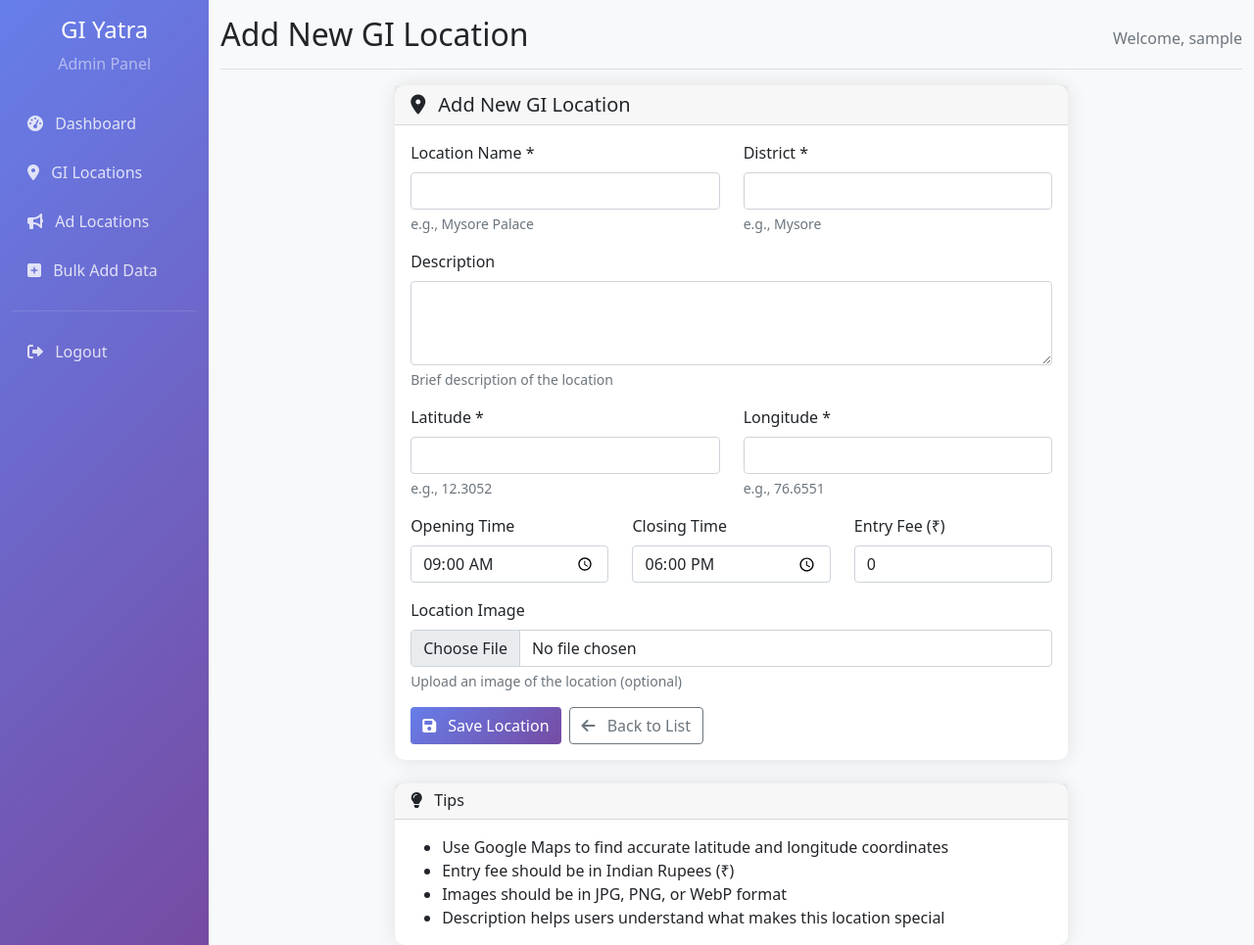
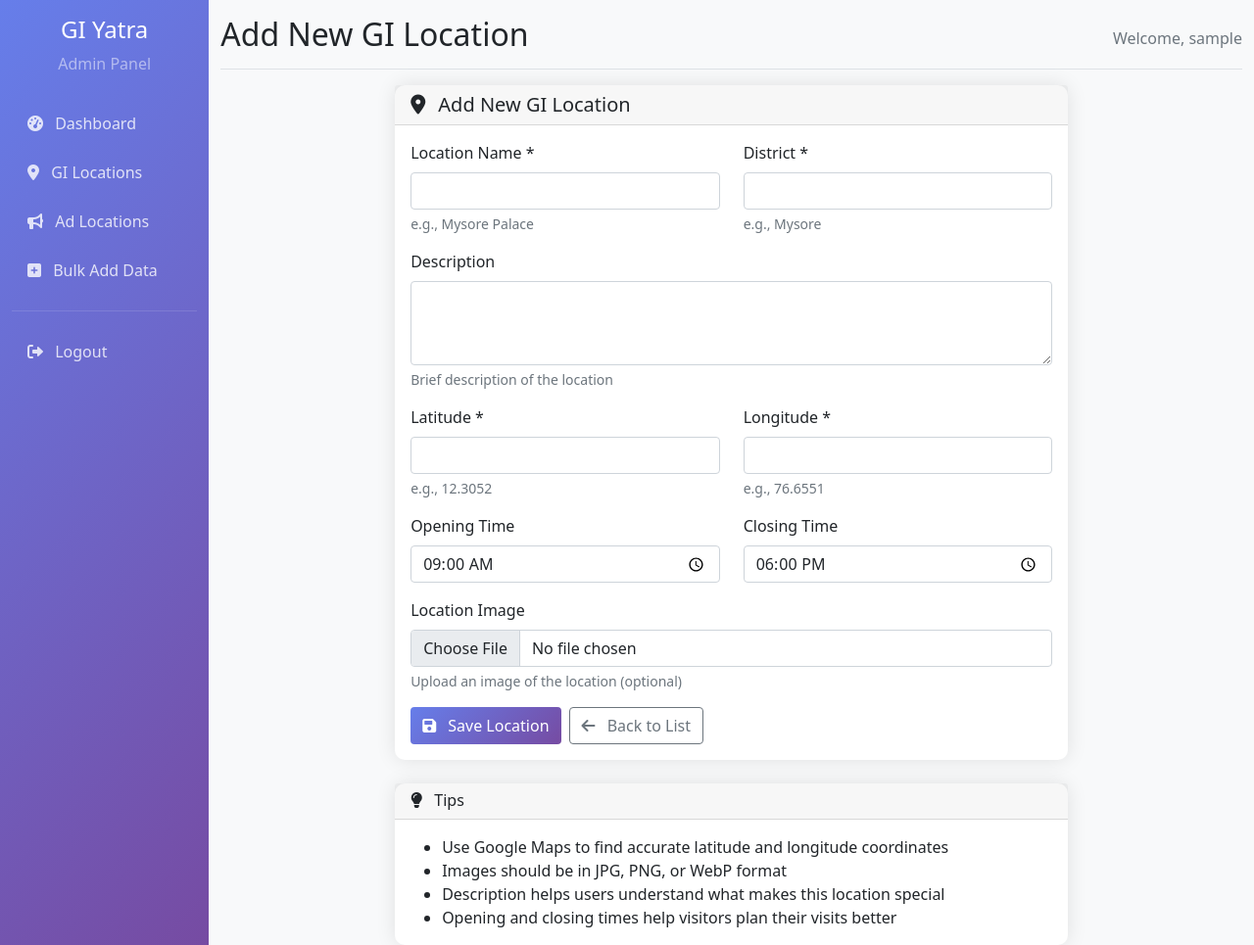
Before and after one commit to prana-vk/backend, a Django app: page /admin-panel/gi-locations/add/ in a window 1280 px wide. Shown: the whole page at 98% size. Run offline with Django 5.2, Linux system fonts and the light colour scheme; the visitor is signed in with stand-in values (Sample User, id 1).

Commit message:
Remove entry fees section from GI location forms

```diff
--- a/admin_panel/templates/admin_panel/add_gi_location.html
+++ b/admin_panel/templates/admin_panel/add_gi_location.html
@@ -50,17 +50,13 @@
                     </div>
 
                     <div class="row">
-                        <div class="col-md-4 mb-3">
+                        <div class="col-md-6 mb-3">
                             <label for="opening_time" class="form-label">Opening Time</label>
                             <input type="time" class="form-control" id="opening_time" name="opening_time" value="09:00">
                         </div>
-                        <div class="col-md-4 mb-3">
+                        <div class="col-md-6 mb-3">
                             <label for="closing_time" class="form-label">Closing Time</label>
                             <input type="time" class="form-control" id="closing_time" name="closing_time" value="18:00">
-                        </div>
-                        <div class="col-md-4 mb-3">
-                            <label for="entry_fee" class="form-label">Entry Fee (₹)</label>
-                            <input type="number" class="form-control" id="entry_fee" name="entry_fee" min="0" value="0">
                         </div>
                     </div>
 
@@ -95,9 +91,9 @@
             <div class="card-body">
                 <ul class="mb-0">
                     <li>Use Google Maps to find accurate latitude and longitude coordinates</li>
-                    <li>Entry fee should be in Indian Rupees (₹)</li>
                     <li>Images should be in JPG, PNG, or WebP format</li>
                     <li>Description helps users understand what makes this location special</li>
+                    <li>Opening and closing times help visitors plan their visits better</li>
                 </ul>
             </div>
         </div>
--- a/admin_panel/views.py
+++ b/admin_panel/views.py
@@ -146,7 +146,6 @@ def add_gi_location_view(request):
                 longitude=float(request.POST.get('longitude', 0)),
                 opening_time=request.POST.get('opening_time') or '09:00:00',
                 closing_time=request.POST.get('closing_time') or '18:00:00',
-                entry_fee=int(request.POST.get('entry_fee', 0)),
                 image=request.FILES.get('image')
             )
             messages.success(request, f'GI Location "{location.name}" added successfully!')
@@ -171,7 +170,6 @@ def edit_gi_location_view(request, location_id):
             location.longitude = float(request.POST.get('longitude', 0))
             location.opening_time = request.POST.get('opening_time') or '09:00:00'
             location.closing_time = request.POST.get('closing_time') or '18:00:00'
-            location.entry_fee = int(request.POST.get('entry_fee', 0))
 
             if request.FILES.get('image'):
                 location.image = request.FILES.get('image')
@@ -300,8 +298,7 @@ def bulk_add_data_view(request):
                         'latitude': 12.3052,
                         'longitude': 76.6551,
                         'opening_time': '10:00:00',
-                        'closing_time': '17:30:00',
-                        'entry_fee': 70
+                        'closing_time': '17:30:00'
                     },
                     {
                         'name': 'Hampi Ruins',
@@ -310,8 +307,7 @@ def bulk_add_data_view(request):
                         'latitude': 15.3350,
                         'longitude': 76.4600,
                         'opening_time': '06:00:00',
-                        'closing_time': '18:00:00',
-                        'entry_fee': 40
+                        'closing_time': '18:00:00'
                     },
                     {
                         'name': 'Jog Falls',
@@ -320,8 +316,7 @@ def bulk_add_data_view(request):
                         'latitude': 14.2291,
                         'longitude': 74.8127,
                         'opening_time': '06:00:00',
-                        'closing_time': '18:00:00',
-                        'entry_fee': 20
+                        'closing_time': '18:00:00'
                     },
                     {
                         'name': 'Gokarna Beach',
@@ -330,8 +325,7 @@ def bulk_add_data_view(request):
                         'latitude': 14.5479,
                         'longitude': 74.3188,
                         'opening_time': '00:00:00',
-                        'closing_time': '23:59:00',
-                        'entry_fee': 0
+                        'closing_time': '23:59:00'
                     },
                     {
                         'name': 'Coorg Coffee Plantations',
@@ -340,8 +334,7 @@ def bulk_add_data_view(request):
                         'latitude': 12.4244,
                         'longitude': 75.7382,
                         'opening_time': '07:00:00',
-                        'closing_time': '18:00:00',
-                        'entry_fee': 0
+                        'closing_time': '18:00:00'
                     }
                 ]
 
```
